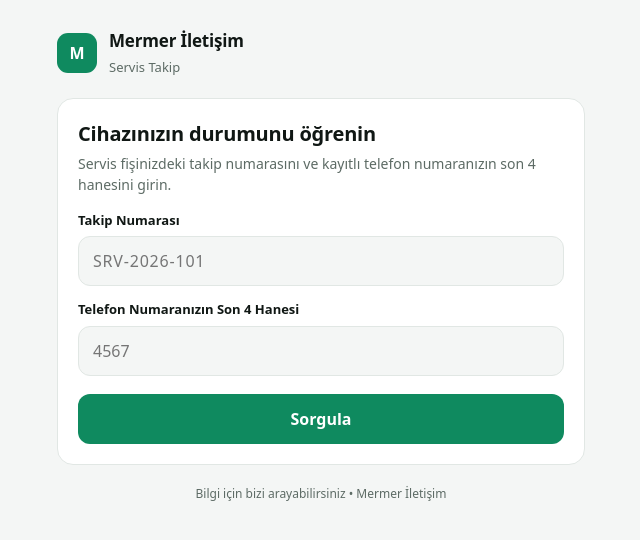
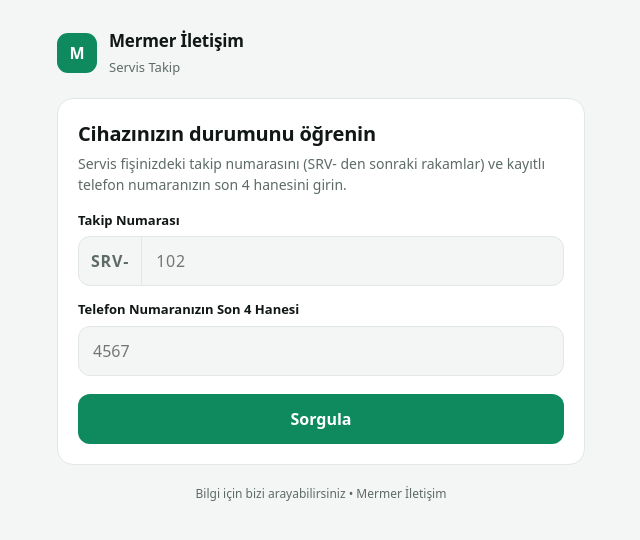
Before and after one commit to 4ykutcan-ops/mermer-servis, a plain HTML site: page takip.html in a window 1280 px wide. Shown: the whole page, without its empty margins (319-959 px from the left). Drawn offline with Linux system fonts and the light colour scheme.

Commit message:
Update takip.html

```diff
--- a/takip.html
+++ b/takip.html
@@ -21,7 +21,10 @@
   label{display:block;font-size:13px;font-weight:600;margin:14px 0 6px}
   input{width:100%;font:inherit;padding:12px 14px;border-radius:12px;border:1px solid var(--line);background:var(--bg);color:var(--ink)}
   input:focus{outline:2px solid var(--em);outline-offset:1px}
-  #no{text-transform:uppercase;letter-spacing:.05em}
+  .grp{display:flex;align-items:stretch;border:1px solid var(--line);border-radius:12px;background:var(--bg);overflow:hidden}
+  .grp:focus-within{outline:2px solid var(--em);outline-offset:1px}
+  .grp span{display:grid;place-items:center;padding:0 12px;font-weight:700;color:var(--mute);border-right:1px solid var(--line);letter-spacing:.05em}
+  .grp input{border:0;border-radius:0;background:transparent;outline:0!important;letter-spacing:.05em}
   button{width:100%;margin-top:18px;padding:13px;border:0;border-radius:12px;background:var(--em);color:#fff;font:inherit;font-weight:650;cursor:pointer}
   button:disabled{opacity:.6;cursor:default}
   .err{background:var(--red-s);color:var(--red);border-radius:12px;padding:12px 14px;font-size:14px;margin-top:14px}
@@ -56,9 +59,9 @@
 
   <form id="form" class="card" autocomplete="off">
     <h1>Cihazınızın durumunu öğrenin</h1>
-    <p class="sub">Servis fişinizdeki takip numarasını ve kayıtlı telefon numaranızın son 4 hanesini girin.</p>
+    <p class="sub">Servis fişinizdeki takip numarasını (SRV- den sonraki rakamlar) ve kayıtlı telefon numaranızın son 4 hanesini girin.</p>
     <label for="no">Takip Numarası</label>
-    <input id="no" required placeholder="SRV-2026-101" maxlength="30">
+    <div class="grp"><span>SRV-</span><input id="no" required inputmode="numeric" pattern="[0-9]{1,6}" maxlength="6" placeholder="102"></div>
     <label for="p4">Telefon Numaranızın Son 4 Hanesi</label>
     <input id="p4" required inputmode="numeric" pattern="[0-9]{4}" maxlength="4" placeholder="4567">
     <button id="btn" type="submit">Sorgula</button>
@@ -80,7 +83,7 @@ const fmtDate = (t) => new Date(t).toLocaleDateString('tr-TR', { day: '2-digit',
 const money = (v) => Number(v).toLocaleString('tr-TR') + ' ₺';
 
 // Adres çubuğundan ön doldurma: takip.html?no=SRV-2026-101
-try { const n = new URLSearchParams(location.search).get('no'); if (n) $('no').value = n.toUpperCase(); } catch (e) {}
+try { const n = new URLSearchParams(location.search).get('no'); if (n) $('no').value = (n.match(/(\d+)\s*$/) || [''])[1]; } catch (e) {}
 
 function showError(msg) { const e = $('err'); e.textContent = msg; e.classList.remove('hide'); }
 
@@ -130,7 +133,7 @@ $('form').addEventListener('submit', async (e) => {
     const res = await fetch(API_URL.replace(/\/+$/, '') + '/api/track', {
       method: 'POST',
       headers: { 'content-type': 'application/json' },
-      body: JSON.stringify({ trackingNo: $('no').value.trim(), phone4: $('p4').value.trim() })
+      body: JSON.stringify({ trackingNo: $('no').value.replace(/\D/g, ''), phone4: $('p4').value.trim() })
     });
     const d = await res.json().catch(() => ({}));
     if (!res.ok || !d.ok) throw new Error(d.error || 'Sorgu yapılamadı. Lütfen daha sonra tekrar deneyin.');
```
